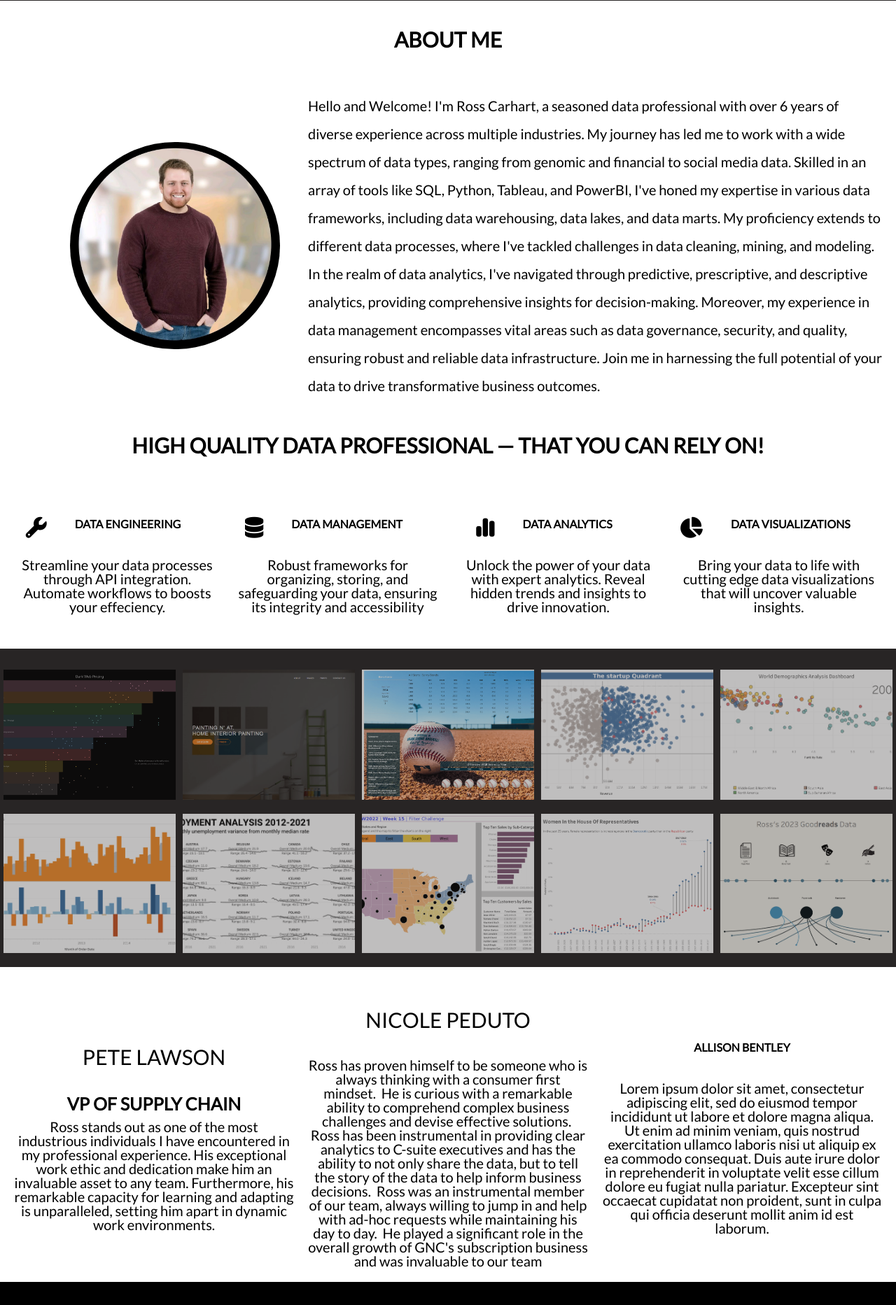
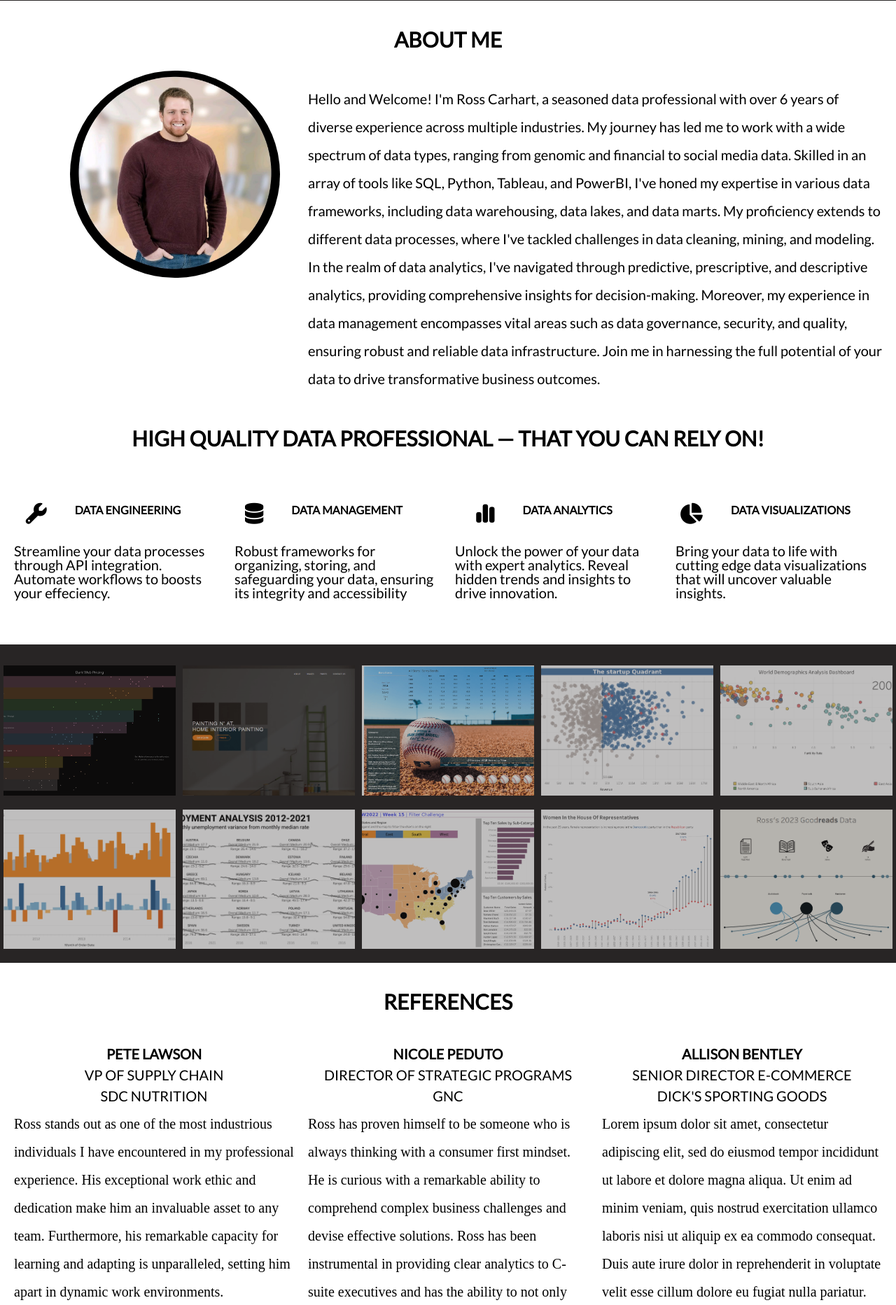
Before and after one commit to rcarhart/rcarhart.github.io, a PHP site: page / in a window 1280 px wide. Shown: the part 799-2664 px from the top of the page at 70% size. Run offline with PHP 8.4, Linux system fonts and the light colour scheme; style sheets or scripts are compiled from the project's sources.

Commit message:
updated formatting in references

```diff
--- a/index.html
+++ b/index.html
@@ -145,31 +145,39 @@
             </div>
     </section>
     <section class ="references" id="references">
+        <h4>References</h4>
         <div class="grid-container">
             <div class="center-container">
-                <span>Pete Lawson</span>
-                <h6>VP of Supply Chain</h6>
+                <span itemprop="name">Pete Lawson</span>
+                <span itemprop="jobTitle">VP of Supply Chain</span>
+                <span itemprop="worksFor">SDC Nutrition</span>
                 <p>
                     Ross stands out as one of the most industrious individuals I have encountered in my professional experience.
                     His exceptional work ethic and dedication make him an invaluable asset to any team. Furthermore, his remarkable capacity for learning and adapting is unparalleled, setting him apart in dynamic work environments.
                 </p>
             </div>
             <div class="center-container">
-                <span>Nicole Peduto</span>
+                <span itemprop="name">Nicole Peduto</span>
+                <span itemprop="jobTitle">Director of Strategic Programs</span>
+                <span itemprop="worksFor">GNC</span>
                 <p>
-                    Ross has proven himself to be someone who is always thinking with a consumer first mindset.  He is curious with a remarkable ability to comprehend complex business challenges and devise effective solutions.  Ross has been instrumental in providing clear analytics to C-suite executives and has the ability to not only share the data, but to tell the story of the data to help inform business decisions.  Ross was an instrumental member of our team, always willing to jump in and help with ad-hoc requests while maintaining his day to day.  He played a significant role in the overall growth of GNC's subscription business and was invaluable to our team
+                    Ross has proven himself to be someone who is always thinking with a consumer first mindset.
+                    He is curious with a remarkable ability to comprehend complex business challenges and devise effective solutions.
+                    Ross has been instrumental in providing clear analytics to C-suite executives and has the ability to not only share the data, but to tell the story of the data to help inform business decisions.
+                    Ross was an instrumental member of our team, always willing to jump in and help with ad-hoc requests while maintaining his day to day.  He played a significant role in the overall growth of GNC's subscription business and was invaluable to our team.
                 </p>
             </div>
-            <div>
-                <div class="icon-text-container">
-                    <span>Allison Bentley</span>
-                </div>
+                <div class="center-container">
+                    <span itemprop="name">Allison Bentley</span>
+                    <span itemprop="jobTitle">Senior Director E-commerce</span>
+                    <span itemprop="worksFor">Dick's Sporting Goods</span>
+
                 <p>
                     Lorem ipsum dolor sit amet, consectetur adipiscing elit, sed do eiusmod tempor incididunt ut labore et dolore magna aliqua.
                     Ut enim ad minim veniam, quis nostrud exercitation ullamco laboris nisi ut aliquip ex ea commodo consequat. Duis aute irure dolor in reprehenderit in voluptate velit esse cillum dolore eu fugiat nulla pariatur.
                     Excepteur sint occaecat cupidatat non proident, sunt in culpa qui officia deserunt mollit anim id est laborum.
                 </p>
-            </div>
+                </div>
         </div>
       </section>
 
--- a/resources/css/style.css
+++ b/resources/css/style.css
@@ -106,17 +106,6 @@ header {
 
 
   /* ---- particles.js container ---- */
-  .center-container {
-    position: relative;
-    display: grid;
-    justify-content: center;
-    align-items: center;
-    width: 100%;
-    height: 100%;
-    align-content: center;
-    justify-items:stretch;
-}
-
 
   #particles-js{
     position: absolute;
@@ -273,7 +262,6 @@ h3 {
 h4 {
     font-size: 150%;
     text-align: center;
-    margin-bottom: 10px;
     margin-top: 0;
     padding: 30px 40px;
     text-transform: uppercase;
@@ -297,18 +285,21 @@ h6{
 }
 
 span{
-    font-size: 150%;
+    font-size: 100%;
     text-align: center;
     margin-bottom: 10px;
     margin-top: 0;
-    padding: 30px 40px;
     text-transform: uppercase;
+}
+
+span[itemprop="name"]{
+    font-weight: bold;
 }
 
 .aboutme {
     background-color: #FFFFFF;
     opacity: 1;
-    min-height: 100vh;
+    min-height: 70vh;
     margin: 0 auto;
 }
 
@@ -330,31 +321,37 @@ span{
     padding: 20px; /* Padding around the grid */
     justify-content: center;
     align-content: center;
-    padding-bottom: 50px;
+    padding-bottom: 5%;
   }
 
-  .grid-container > div {
-    display: flex;
-    flex-direction: column;
-    align-items: center;
-    justify-content: center;
-    text-align: center;
-}
-
  .references .grid-container{
+    display: grid;
     grid-template-columns: repeat(3, 1fr);
     gap: 20px;
     padding: 20px;
+    align-items: start;
+    background-color: #FFFFFF;
+}
+
+.center-container {
+    position: relative;
+    display: grid;
     justify-content: center;
+    align-items: center;
     align-content: center;
-    background-color: #FFFFFF;
+    justify-items:stretch;
+}
+
+.center-container p{
+    line-height: 200%;
+    font-family: Barcelony Signature;
 }
 
 .content-container{
     display: grid;
     grid-template-columns: auto 1fr;
     gap: 20px;
-    align-items: center;
+    align-items: start;
 }
 .content-container .profile {
     width: 100%;
@@ -373,6 +370,7 @@ span{
     align-content: center;
   }
 
+
 .grid-item {
 
     padding: 20px; /* Padding inside each item */
@@ -389,9 +387,14 @@ span{
     justify-content: center; /* Horizontal alignment */
     flex-wrap: wrap;
   }
+.icon-text-container p{
+    text-align: center;
+}
+
  .icon-text-container span{
     font-size: medium;
     font-weight: bold;
+    padding: 30px 40px;
  }
 /* ----------------------------------------------- */
 /* gallery images*/
```
